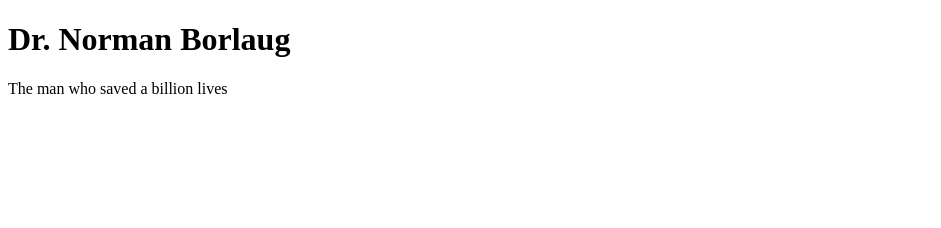
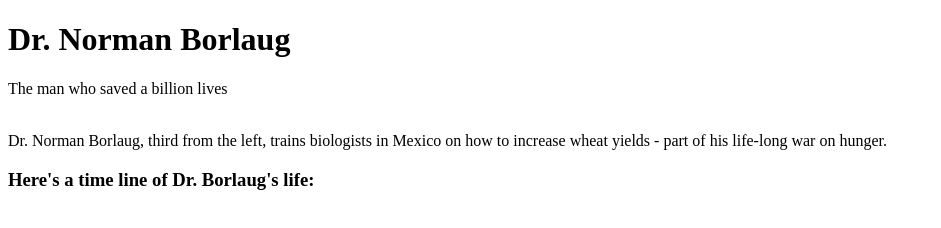
Before and after one commit to SahithReddy08/Microverse-trails1, a plain HTML site: page index.html in a window 1280 px wide. Shown: the whole page, without its empty margins (0-941 px from the left). Drawn offline with Linux system fonts and the light colour scheme.

Commit message:
added feature 5 and 6

```diff
--- a/index.html
+++ b/index.html
@@ -5,7 +5,15 @@
     <p>The man who saved a billion lives</p>
     <div id="img-div">
       <img id ="image">
+      <figcaption id ="img-caption">
+        Dr. Norman Borlaug, third from the left, trains biologists in Mexico on how to increase wheat yields - part of his life-long war on hunger.
+      </figcaption>
     </div>
+    <section id = "tribute-info">
+      <h3 id="headline">Here's a time line of Dr. Borlaug's life:</h3>
+
+    </section>
+
 
   <body>
 
```
